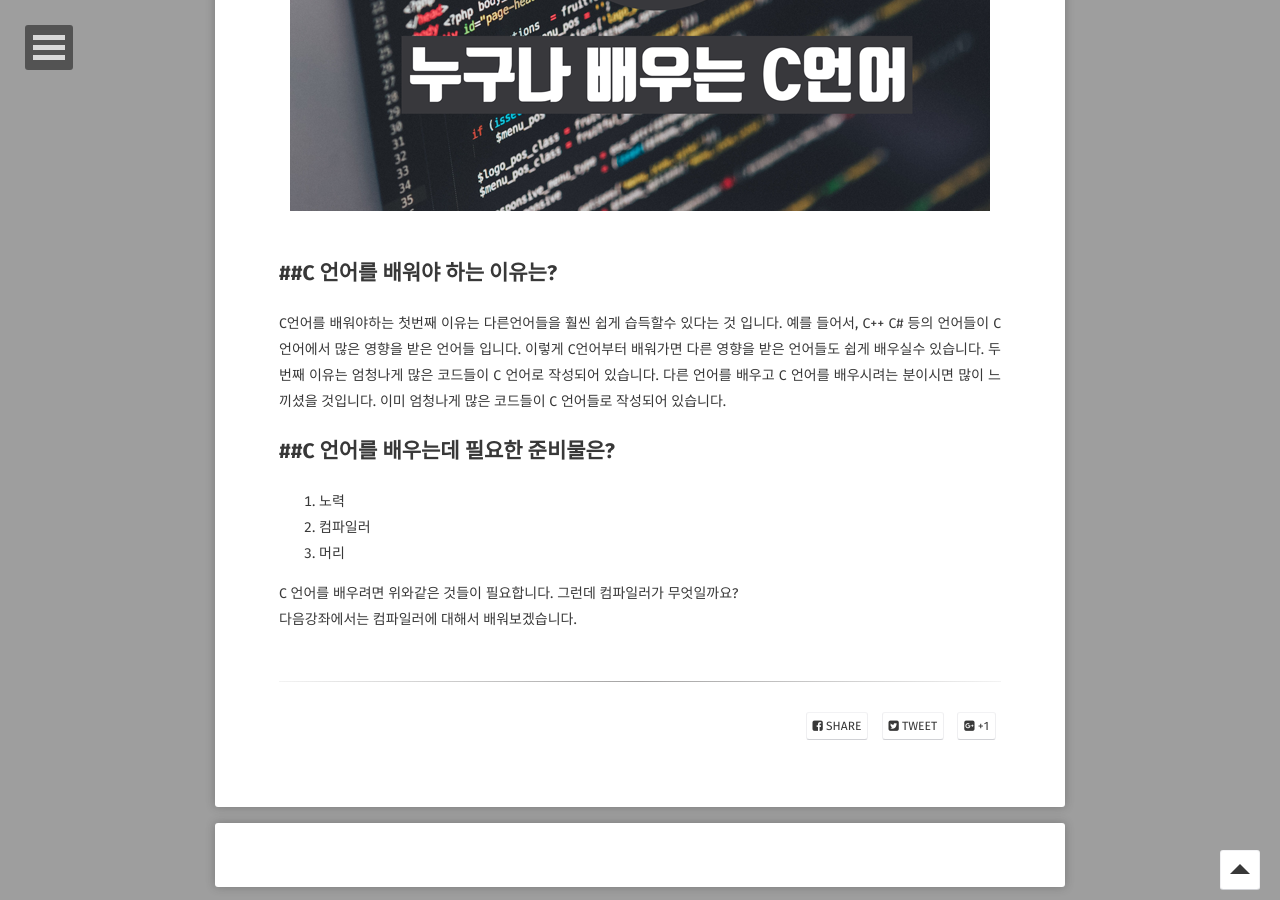
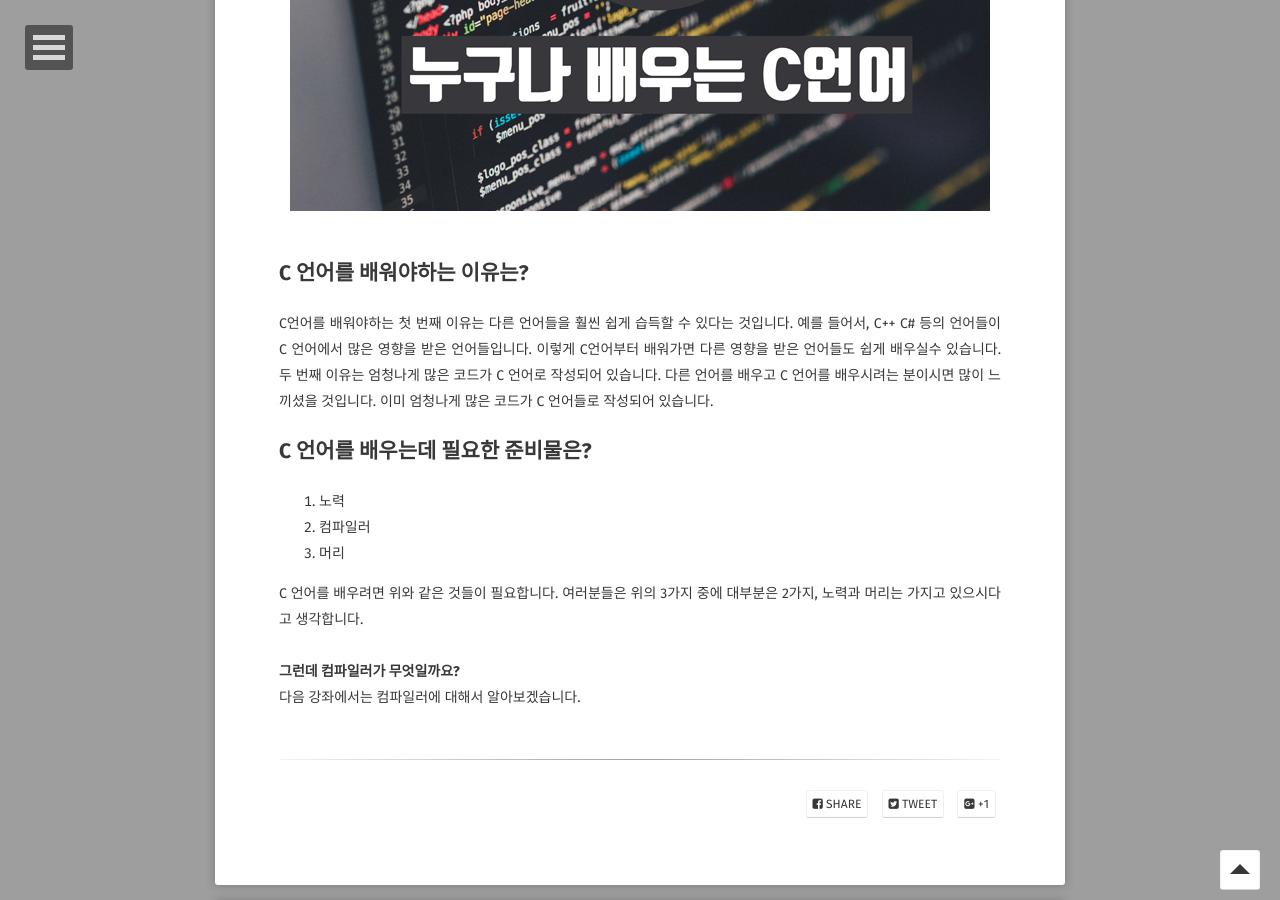
Before and after one commit to BangSH5282/BangSH5282.github.io, a Jekyll site: the page built from _posts/2019-12-31-1.md, in a window 1280 px wide and 900 px high, scrolled down 626 px. Built offline with Jekyll 4.4.1, drawn with Linux system fonts in a browser that asks for light colours; some web fonts are replaced; comment, search, counter and statistics services are not loaded.

Commit message:
Update 2019-12-31-1.md

```diff
--- a/_posts/2019-12-31-1.md
+++ b/_posts/2019-12-31-1.md
@@ -8,16 +8,17 @@ comments: true
 ---
 ![누구나 배울수 있는 C언어 강의](https://bangsh5282.github.io/assets/img/post/main.png)<br>
 
-##C 언어를 배워야 하는 이유는?<br>
+C 언어를 배워야하는 이유는?<br>
 -
-C언어를 배워야하는 첫번째 이유는 다른언어들을 훨씬 쉽게 습득할수 있다는 것 입니다. 예를 들어서, C++ C# 등의 언어들이 C 언어에서 많은 영향을 받은 언어들 입니다. 이렇게 C언어부터 배워가면 다른 영향을 받은 언어들도 쉽게 배우실수 있습니다.
-두번째 이유는 엄청나게 많은 코드들이 C 언어로 작성되어 있습니다. 다른 언어를 배우고 C 언어를 배우시려는 분이시면 많이 느끼셨을 것입니다. 이미 엄청나게 많은 코드들이 C 언어들로 작성되어 있습니다.<br>
+C언어를 배워야하는 첫 번째 이유는 다른 언어들을 훨씬 쉽게 습득할 수 있다는 것입니다. 예를 들어서, C++ C# 등의 언어들이 C 언어에서 많은 영향을 받은 언어들입니다. 이렇게 C언어부터 배워가면 다른 영향을 받은 언어들도 쉽게 배우실수 있습니다.
+두 번째 이유는 엄청나게 많은 코드가 C 언어로 작성되어 있습니다. 다른 언어를 배우고 C 언어를 배우시려는 분이시면 많이 느끼셨을 것입니다. 이미 엄청나게 많은 코드가 C 언어들로 작성되어 있습니다.<br>
 
-##C 언어를 배우는데 필요한 준비물은?<br>
+C 언어를 배우는데 필요한 준비물은?<br>
 -
 1. 노력
 1. 컴파일러
 1. 머리<br>
 
-C 언어를 배우려면 위와같은 것들이 필요합니다. 그런데 컴파일러가 무엇일까요?<br>
-다음강좌에서는 컴파일러에 대해서 배워보겠습니다.
+C 언어를 배우려면 위와 같은 것들이 필요합니다. 여러분들은 위의 3가지 중에 대부분은 2가지, 노력과 머리는 가지고 있으시다고 생각합니다.<br><br>
+**그런데 컴파일러가 무엇일까요?**<br>
+다음 강좌에서는 컴파일러에 대해서 알아보겠습니다.
```
